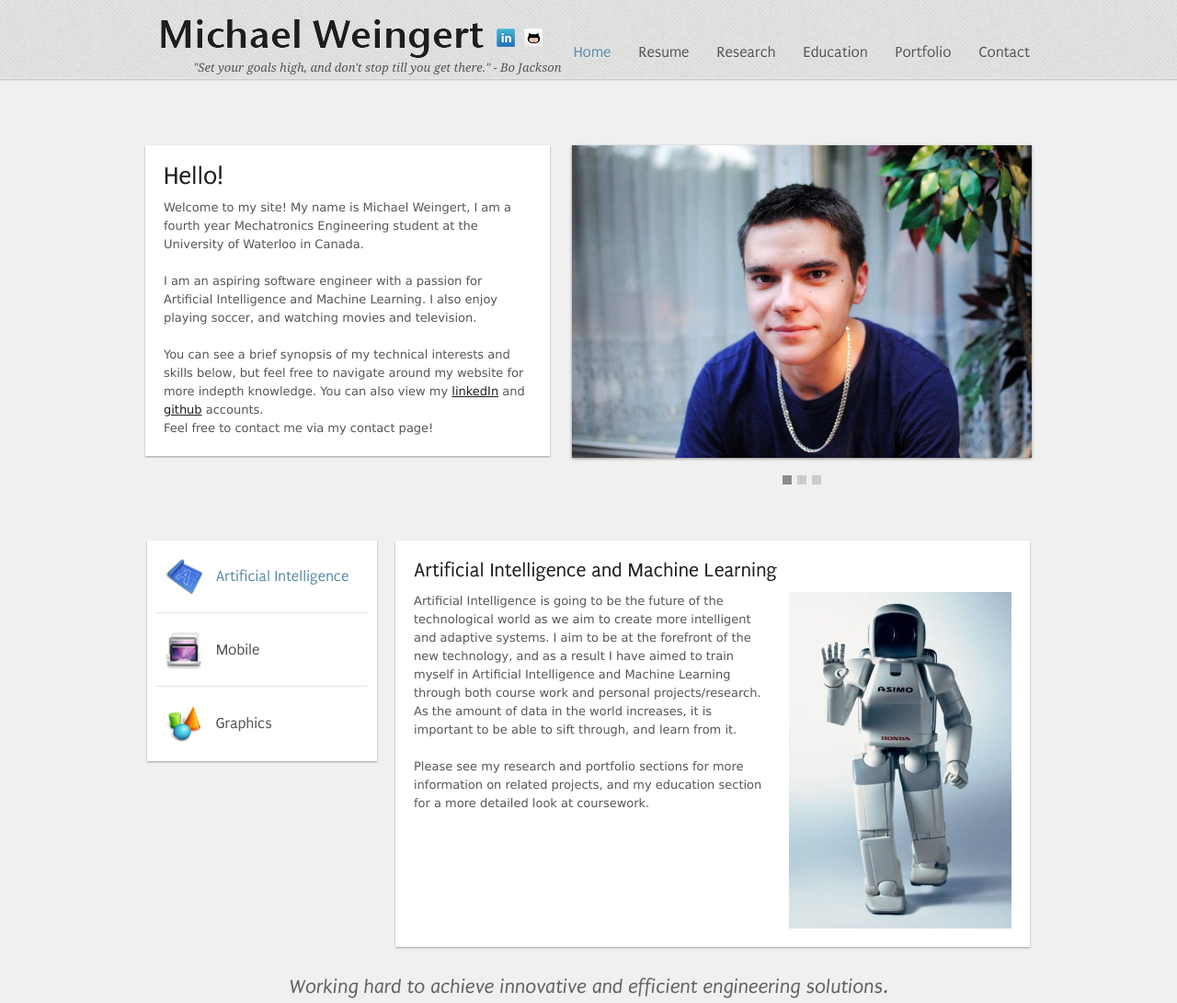
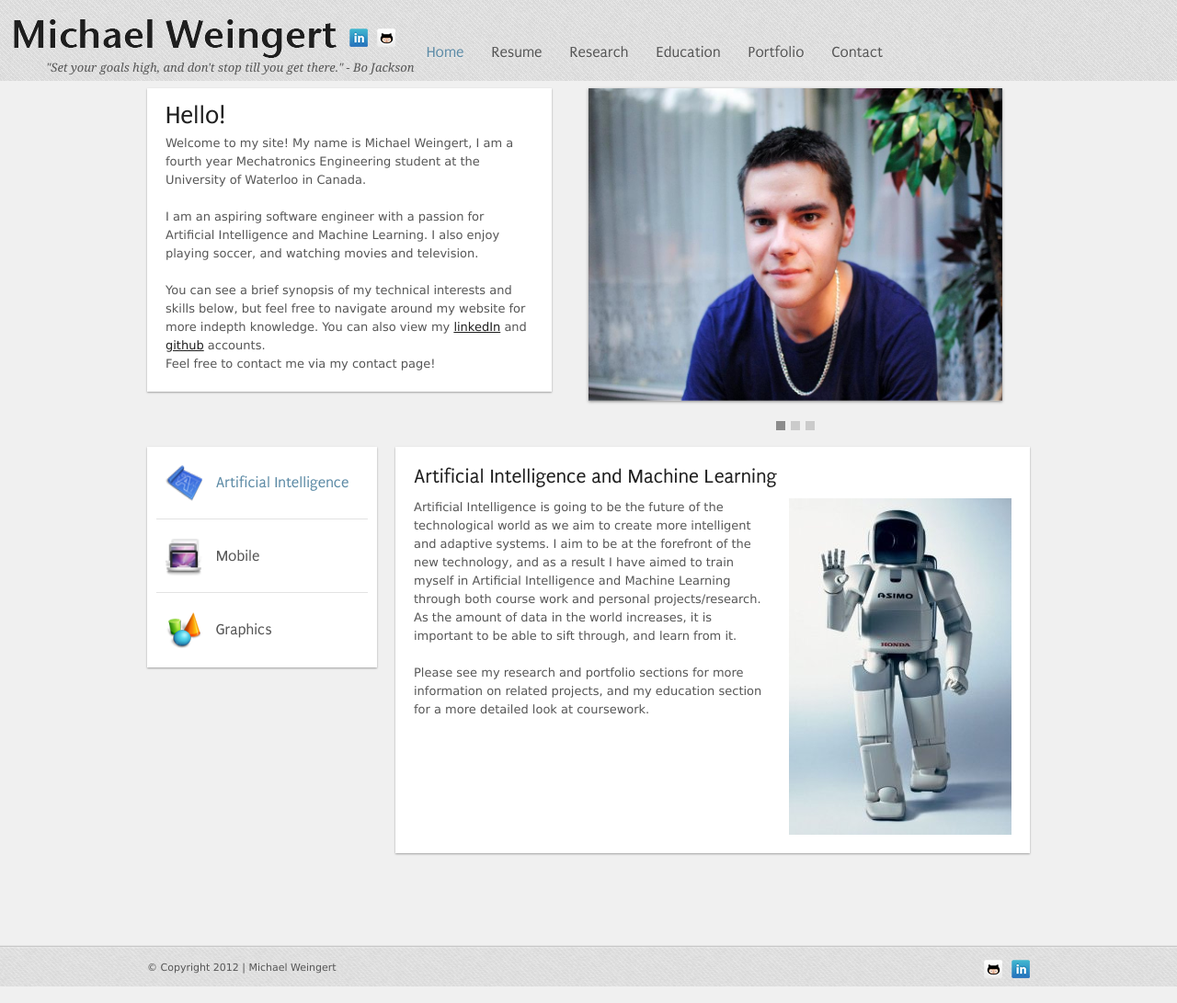
Before and after one commit to mpweinge/michaelweingert.com, a plain HTML site: page Mikey_Index.html in a window 1280 px wide. Shown: the top 1091 px of the page at 92% size. Drawn offline with Linux system fonts and the light colour scheme.

Commit message:
header follows. content upgrades.

```diff
--- a/Mikey_Index.html
+++ b/Mikey_Index.html
@@ -37,6 +37,21 @@ $(function() {
 			}
 });
 </script>
+
+<script type="text/javascript">
+
+    var _gaq = _gaq || [];
+    _gaq.push(['_setAccount', 'UA-36255649-1']);
+    _gaq.push(['_trackPageview']);
+
+    (function() {
+     var ga = document.createElement('script'); ga.type = 'text/javascript'; ga.async = true;
+     ga.src = ('https:' == document.location.protocol ? 'https://ssl' : 'http://www') + '.google-analytics.com/ga.js';
+     var s = document.getElementsByTagName('script')[0]; s.parentNode.insertBefore(ga, s);
+     })();
+
+</script>
+
 </head>
 <body>
 <div id="container">
@@ -66,34 +81,35 @@ $(function() {
                 <p style="position:absolute; font-family:Skolar Italic, Georgia, Times New Roman, serif; font-style:italic; bottom:-15px;left:50px">
                 "Set your goals high, and don't stop till you get there." - Bo Jackson
                 </p>
-                <a href="https://github.com/mpweinge" style="bottom: 35px;position: absolute;left: 410px;"><img src="githublogo.png" alt="github" /></a></li>
-                <a href="http://ca.linkedin.com/pub/michael-weingert/51/853/525" style="bottom: 35px;position: absolute;left: 380px;"><img src="linkedInLogo.png" alt="linkedIn" /></a></li>
+                <a href="https://github.com/mpweinge" target="_blank" style="bottom: 35px;position: absolute;left: 410px;"><img src="githublogo.png" alt="github" /></a>
+                <a href="http://ca.linkedin.com/pub/michael-weingert/51/853/525" target="_blank" style="bottom: 35px;position: absolute;left: 380px;"><img src="linkedInLogo.png" alt="linkedIn" /></a>
             </div>
             <!-- End Header -->
         </div>
     </div>
     <!-- End Header Wrapper -->
-
+   </br></br>
   <!-- Begin Slider -->
-    <div align="center" style="width:100%; text-align:center;" >
-        <div style="display:inline-block;width:400px; margin: 0 auto; background-color: #FFFFFF; text-align:left" class="content">
+    <div id="wrapper">
+        <div align="center" style="width:960px; text-align:center;" >
+            <div style="float:left;width:400px; margin: 0 20px 0 0; background-color: #FFFFFF; text-align:left;" class="content">
                 <h1> Hello! </h1>
                 <p>Welcome to my site! My name is Michael Weingert, I am a fourth year Mechatronics Engineering student at the University of Waterloo in Canada. </p>
                 <p> I am an aspiring software engineer with a passion for Artificial Intelligence and Machine Learning. I also enjoy playing soccer, and watching movies and television. </p>
                 <p> You can see a brief synopsis of my technical interests and skills below, but feel free to navigate around my website for more indepth knowledge. You can also view my <a href = "http://ca.linkedin.com/pub/michael-weingert/51/853/525" style="text-decoration:underline">linkedIn</a> and <a href = "https://github.com/mpweinge" style="text-decoration:underline">github</a> accounts. </br>Feel free to contact me via my contact page!</p>
             </div>
 
-        <div id="cycle-wrapper" style = "display:inline-block; vertical-align:top;padding-left: 20px; width = 45%; height = 340px" >
+            <div id="cycle-wrapper" style = "float:left; vertical-align:top;padding-left: 20px; width:450px; height:300px;" >
                 <div id="sliderholder-cycle">
-                <img src="Mikey_Picture.jpg" width="100%" height="340px" />
-                <img src="Mikey_Soccer.jpg" width="100%" height="340px" />
-                <img src="Mikey_Presentation.jpg" width="100%" height="340px" />
+                    <img src="Mikey_Picture.jpg" width="100%" height="100%"/>
+                    <img src="Mikey_Soccer.jpg" width="100%" height="100%" />
+                    <img src="Mikey_Presentation.jpg" width="100%" height="100%" />
                 </div>
                 <ul class="slidernav">
                 </ul>
 
         </div>
-
+    </div>
 
     <!--
     <div class="sliderdir">
@@ -138,10 +154,10 @@ $(function() {
     <!-- End About -->
 
       <!-- Begin Intro -->
-      </br>
+      <!--</br>
       <div class="intro" style="padding-top:20px">
           <h1>Working hard to achieve innovative and efficient engineering solutions. </h1>
-              </div>
+              </div>-->
 
   </div>
 
--- a/style.css
+++ b/style.css
@@ -505,17 +505,20 @@ table.price td h2 sup {
 }
 
 #header-wrapper {
-	min-width: 960px;
+	width: 100%;
 	height: 88px;
-	background: transparent url(style/images/header-bg.png) repeat-x center bottom;
+    position:fixed;
+    background: transparent url(style/images/header-bg.png) repeat-x center bottom;
+    background-position:0px 0px;
+    z-index:1;
 }
 
 #header {
 	width: 960px;
 	height: 88px;
 	margin: 0 auto;
-	position: relative;
-	z-index: 999;
+	position: fixed;
+	z-index: 1;
 }
 
 #page-top {
@@ -704,8 +707,7 @@ table.price td h2 sup {
 
 #cycle-wrapper {
 	position: relative;
-	width: 500px;
-	height: 340px;
+    width:40%;
 	margin: 0 auto 90px;
 }
 
```
Also changed, not shown: Mikey_Contact.html (+29 -1 lines), Mikey_Education.html (+17 -1 lines), Mikey_Portfolio.html (+20 -1 lines), Mikey_Research.html (+18 -1 lines). Lines whose indentation alone changed are shown as unchanged.
